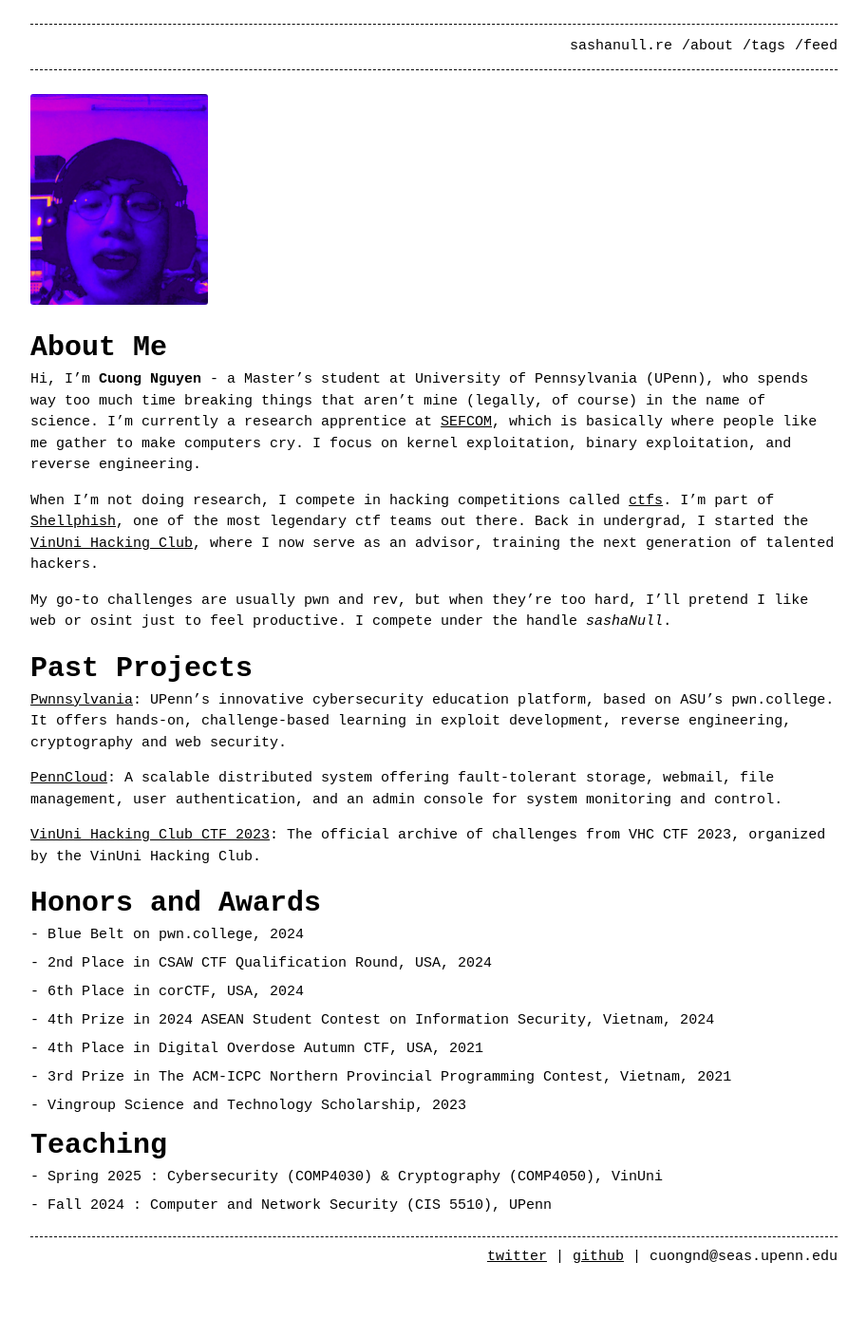
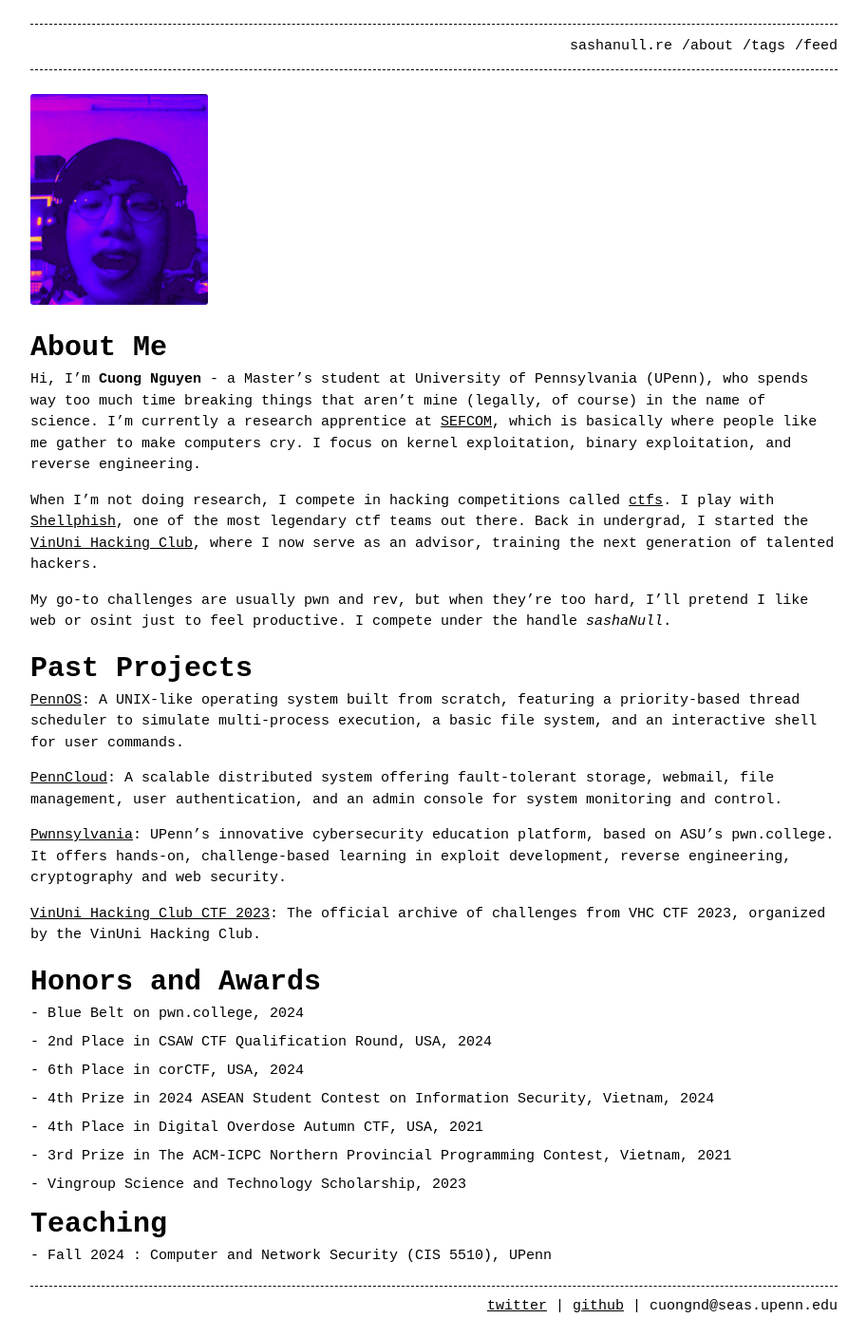
Before and after one commit to sashaNull/sashanull.re, a Jekyll site: the page built from about.md, in a window 1280 px wide. Shown: the whole page at 95% size, without its empty margins (183-1096 px from the left). Built offline with Jekyll 4.4.1, drawn with Linux system fonts in a browser that asks for light colours; before the commit the page ends 1355 px from its top, so only the background shows below that.

Commit message:
Update about

```diff
--- a/about.md
+++ b/about.md
@@ -11,15 +11,17 @@ tags: []
 
 Hi, I'm **Cuong Nguyen** - a Master’s student at University of Pennsylvania (UPenn), who spends way too much time breaking things that aren't mine (legally, of course) in the name of science. I'm currently a research apprentice at [SEFCOM](https://sefcom.asu.edu/), which is basically where people like me gather to make computers cry. I focus on kernel exploitation, binary exploitation, and reverse engineering.
 
-When I’m not doing research, I compete in hacking competitions called [ctfs](https://ctftime.org/about/). I'm part of [Shellphish](https://shellphish.net/), one of the most legendary ctf teams out there. Back in undergrad, I started the [VinUni Hacking Club](https://github.com/V1nUn1H4ck1ngClub), where I now serve as an advisor, training the next generation of talented hackers.
+When I’m not doing research, I compete in hacking competitions called [ctfs](https://ctftime.org/about/). I play with [Shellphish](https://shellphish.net/), one of the most legendary ctf teams out there. Back in undergrad, I started the [VinUni Hacking Club](https://github.com/V1nUn1H4ck1ngClub), where I now serve as an advisor, training the next generation of talented hackers.
 
 My go-to challenges are usually pwn and rev, but when they're too hard, I'll pretend I like web or osint just to feel productive. I compete under the handle *sashaNull*.
 
 # Past Projects
 
-[Pwnnsylvania](https://github.com/sashaNull/dojo): UPenn's innovative cybersecurity education platform, based on ASU's pwn.college. It offers hands-on, challenge-based learning in exploit development, reverse engineering, cryptography and web security.
+[PennOS](): A UNIX-like operating system built from scratch, featuring a priority-based thread scheduler to simulate multi-process execution, a basic file system, and an interactive shell for user commands.
 
 [PennCloud](https://github.com/sashaNull/PennCloud): A scalable distributed system offering fault-tolerant storage, webmail, file management, user authentication, and an admin console for system monitoring and control.
+
+[Pwnnsylvania](https://github.com/sashaNull/dojo): UPenn's innovative cybersecurity education platform, based on ASU's pwn.college. It offers hands-on, challenge-based learning in exploit development, reverse engineering, cryptography and web security.
 
 [VinUni Hacking Club CTF 2023](https://github.com/V1nUn1H4ck1ngClub/VHC_CTF_2023): The official archive of challenges from VHC CTF 2023, organized by the VinUni Hacking Club.
 
@@ -35,5 +37,4 @@ My go-to challenges are usually pwn and rev, but when they're too hard, I'll pre
 
 # Teaching
 
-- Spring 2025 : Cybersecurity (COMP4030) & Cryptography (COMP4050), VinUni
 - Fall 2024 : Computer and Network Security (CIS 5510), UPenn
```
